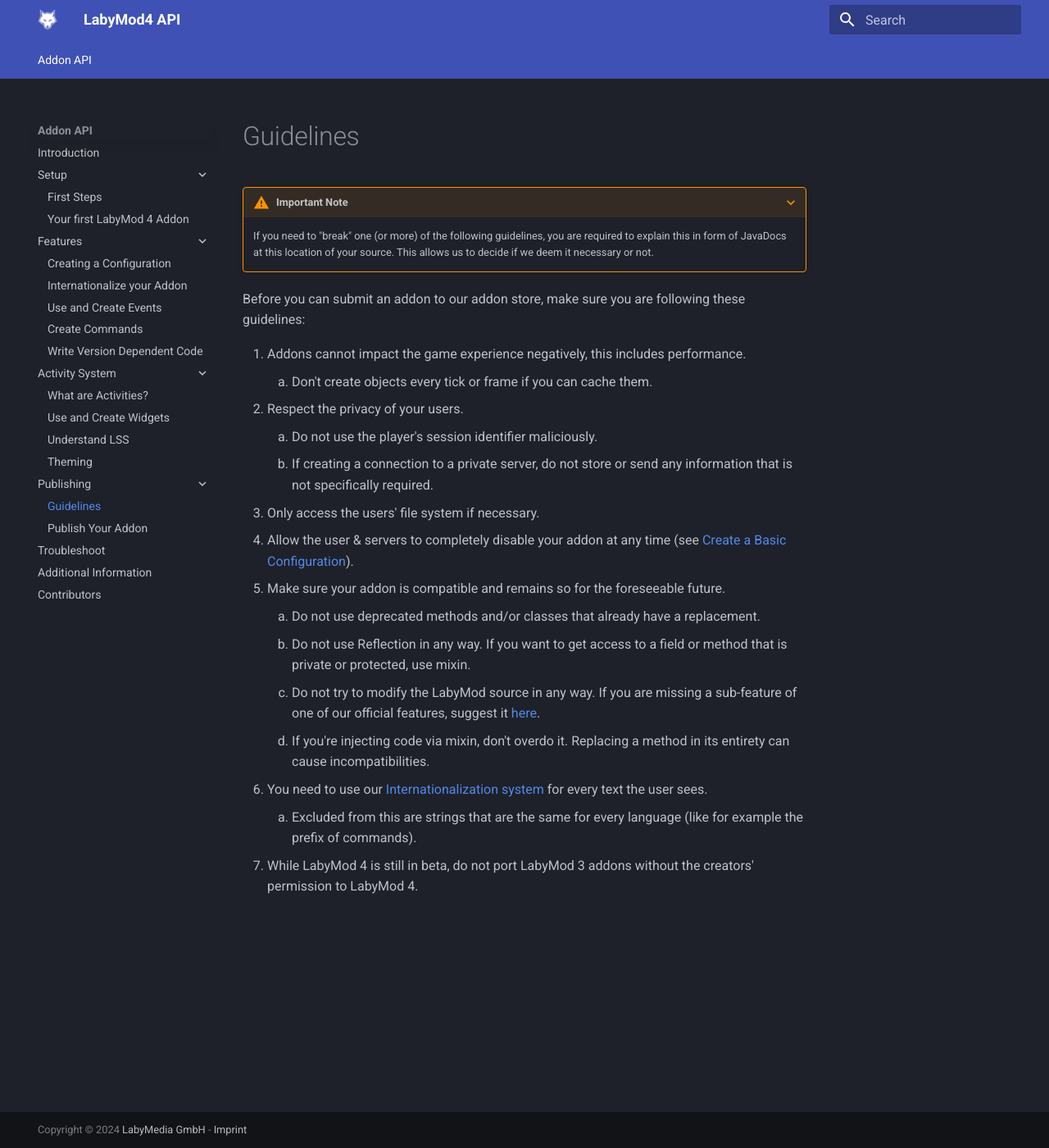
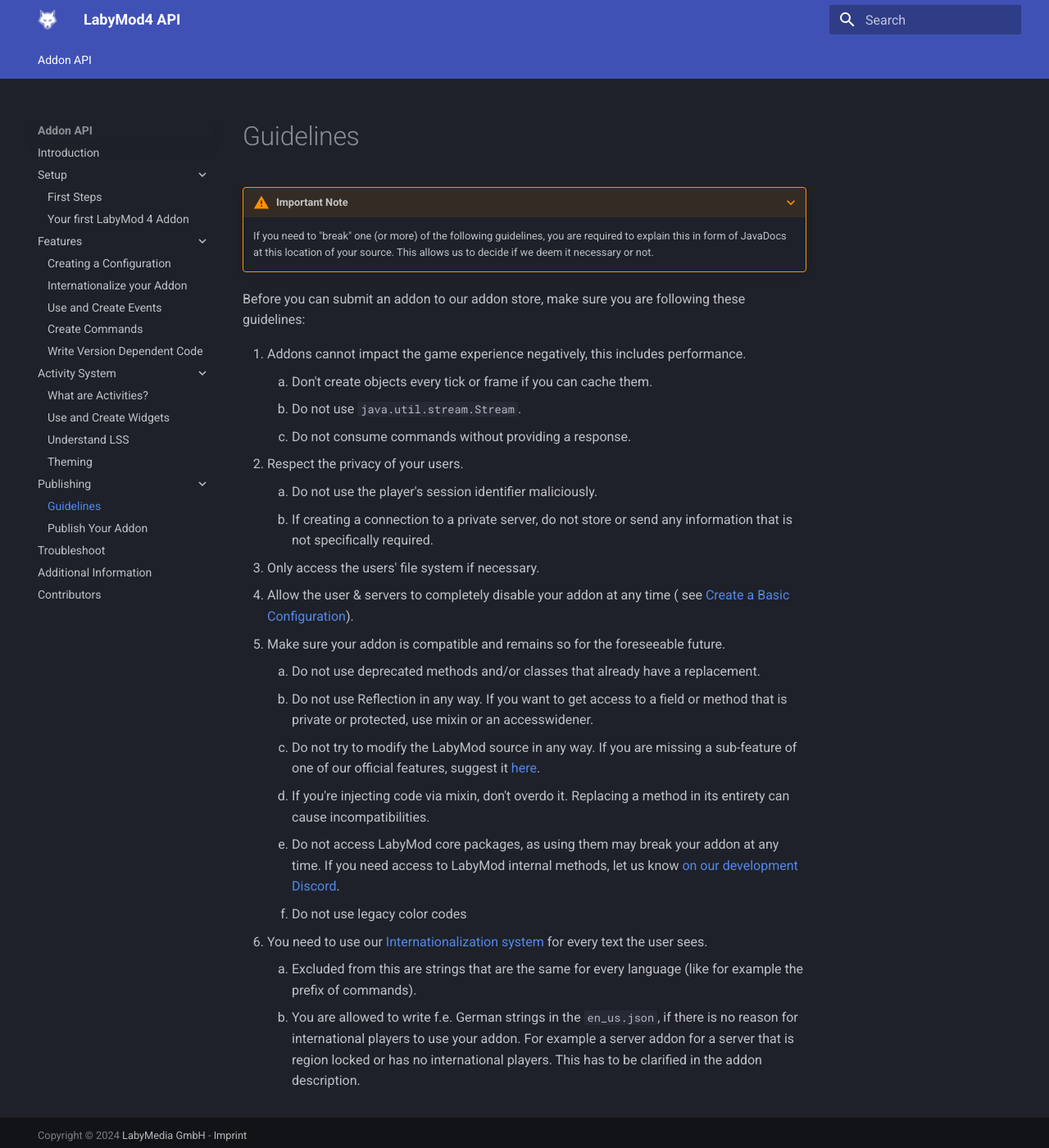
Before and after one commit to LabyMod/labymod4-api-wiki, an MkDocs documentation site: the page built from docs/pages/addon/publishing/guidelines.md, in a window 1280 px wide and 1400 px high. Shown: the whole window at 82% size. Built offline with MkDocs 1.6.1 and Material for MkDocs 9.7.7, drawn with Linux system fonts in a browser that asks for light colours.

Commit message:
Improve Addon Store Guidelines (#16)
* reformat guidelines.md, add 1b, 5e, 5f & 6b, add accesswidener to 5b

* add streams to 1

* Clarify which streams are meant

```diff
--- a/docs/pages/addon/publishing/guidelines.md
+++ b/docs/pages/addon/publishing/guidelines.md
@@ -1,22 +1,37 @@
-
 ???+ warning "Important Note"
 
-    If you need to "break" one (or more) of the following guidelines, you are required to explain this in form of JavaDocs at this location of your source. This allows us to decide if we deem it necessary or not.
+    If you need to "break" one (or more) of the following guidelines, you are required to explain this in form of
+    JavaDocs at this location of your source. This allows us to decide if we deem it necessary or not.
 
 Before you can submit an addon to our addon store, make sure you are following these guidelines:
 
 1. Addons cannot impact the game experience negatively, this includes performance.
     1. Don't create objects every tick or frame if you can cache them.
+    2. Do not use `java.util.stream.Stream`.
+    3. Do not consume commands without providing a response.
 2. Respect the privacy of your users.
     1. Do not use the player's session identifier maliciously.
-    2. If creating a connection to a private server, do not store or send any information that is not specifically required.
+    2. If creating a connection to a private server, do not store or send any information that is not specifically
+       required.
 3. Only access the users' file system if necessary.
-4. Allow the user & servers to completely disable your addon at any time (see <a href="/pages/addon/features/config/#create-a-basic-configuration" target="_blank">Create a Basic Configuration</a>).
+4. Allow the user & servers to completely disable your addon at any time (
+   see <a href="/pages/addon/features/config/#create-a-basic-configuration" target="_blank">Create a Basic
+   Configuration</a>).
 5. Make sure your addon is compatible and remains so for the foreseeable future.
     1. Do not use deprecated methods and/or classes that already have a replacement.
-    2. Do not use Reflection in any way. If you want to get access to a field or method that is private or protected, use mixin.
-    3. Do not try to modify the LabyMod source in any way. If you are missing a sub-feature of one of our official features, suggest it <a href="https://www.labymod.net/ideas#category=client" target="_blank">here</a>.
-    4. If you're injecting code via mixin, don't overdo it. Replacing a method in its entirety can cause incompatibilities.
-6. You need to use our <a href="/pages/addon/features/internationalization/" target="_blank">Internationalization system</a> for every text the user sees.
+    2. Do not use Reflection in any way. If you want to get access to a field or method that is private or protected,
+       use mixin or an accesswidener.
+    3. Do not try to modify the LabyMod source in any way. If you are missing a sub-feature of one of our official
+       features, suggest it <a href="https://www.labymod.net/ideas#category=client" target="_blank">here</a>.
+    4. If you're injecting code via mixin, don't overdo it. Replacing a method in its entirety can cause
+       incompatibilities.
+    5. Do not access LabyMod core packages, as using them may break your addon at any time. If you need access to
+       LabyMod internal methods, let us know <a href="https://labymod.net/dc/dev" target="_blank">on our development
+       Discord</a>.
+    6. Do not use legacy color codes
+6. You need to use our <a href="/pages/addon/features/internationalization/" target="_blank">Internationalization
+   system</a> for every text the user sees.
     1. Excluded from this are strings that are the same for every language (like for example the prefix of commands).
-7. While LabyMod 4 is still in beta, do not port LabyMod 3 addons without the creators' permission to LabyMod 4.
+    2. You are allowed to write f.e. German strings in the `en_us.json`, if there is no reason for international players
+       to use your addon. For example a server addon for a server that is region locked or has no international players.
+       This has to be clarified in the addon description.
```
